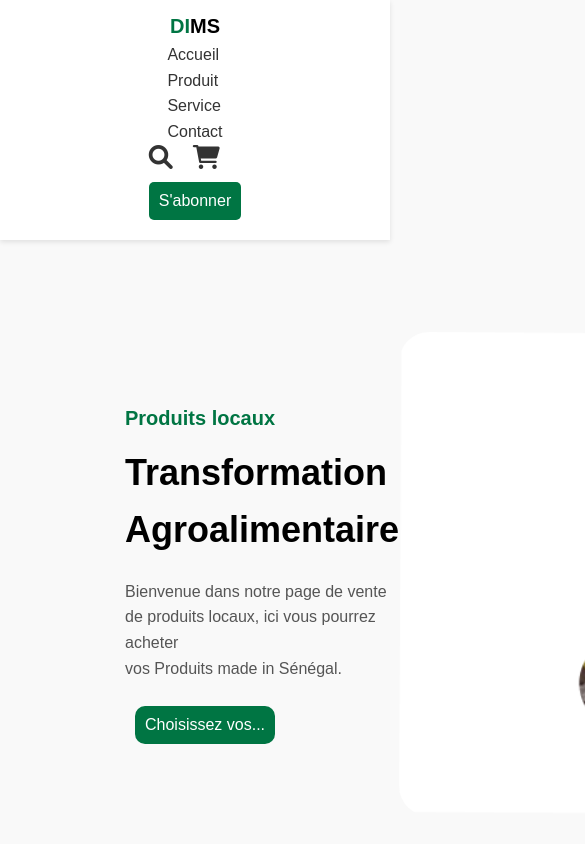
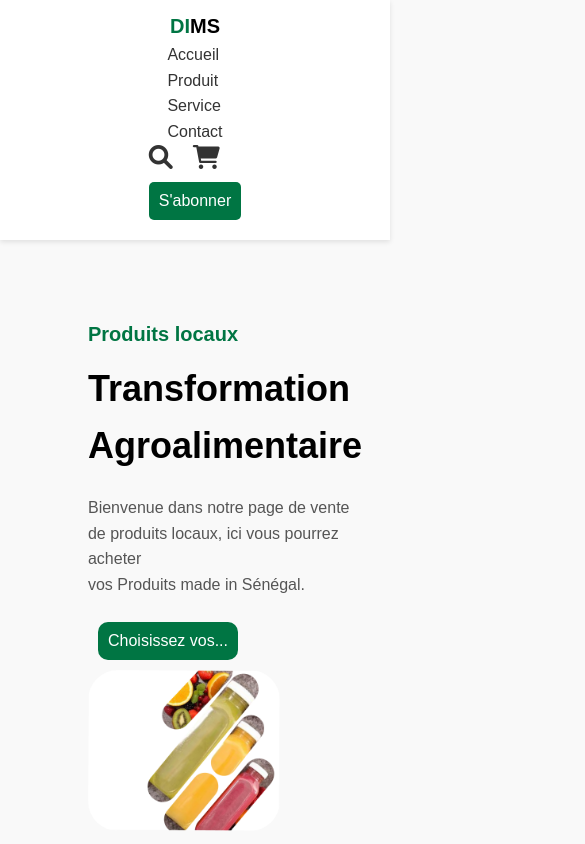
Before and after one commit to Snake582/projet1, a plain HTML site: page Projet.html in a window 390 px wide. Shown: the top 844 px of the page, 585 px wide, since content can reach past the window. Drawn offline with Linux system fonts and the light colour scheme.

Commit message:
modification du responsives

```diff
--- a/Projet.css
+++ b/Projet.css
@@ -547,10 +547,23 @@ h5{
     .right-column {
         padding: 20px;
     }
-    .hero{
-       /*  flex-direction: column;
-        align-items: left; */
-        width: 200px;
+    .hero {
+        flex-direction: column;
+        justify-content: center;
+    }
+
+    .hero-content {
+        flex: 2;
+    }
+
+    .hero-image {
+        flex: 2;
+        display: block;
+        justify-content: flex-start;
+    }
+
+    .hero-image img {
+        max-width: 70%;
     }
     .image-row{
         flex-direction: column;
```
